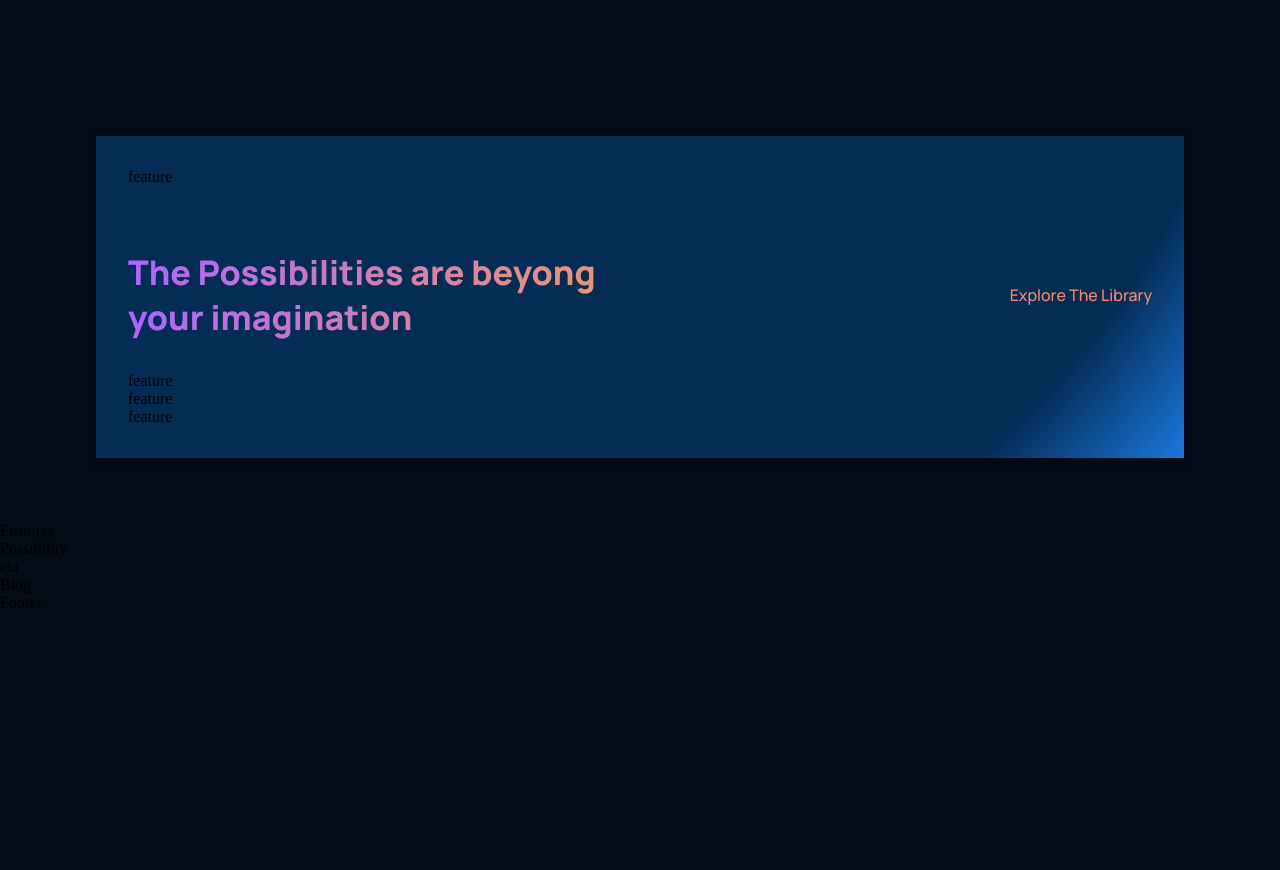
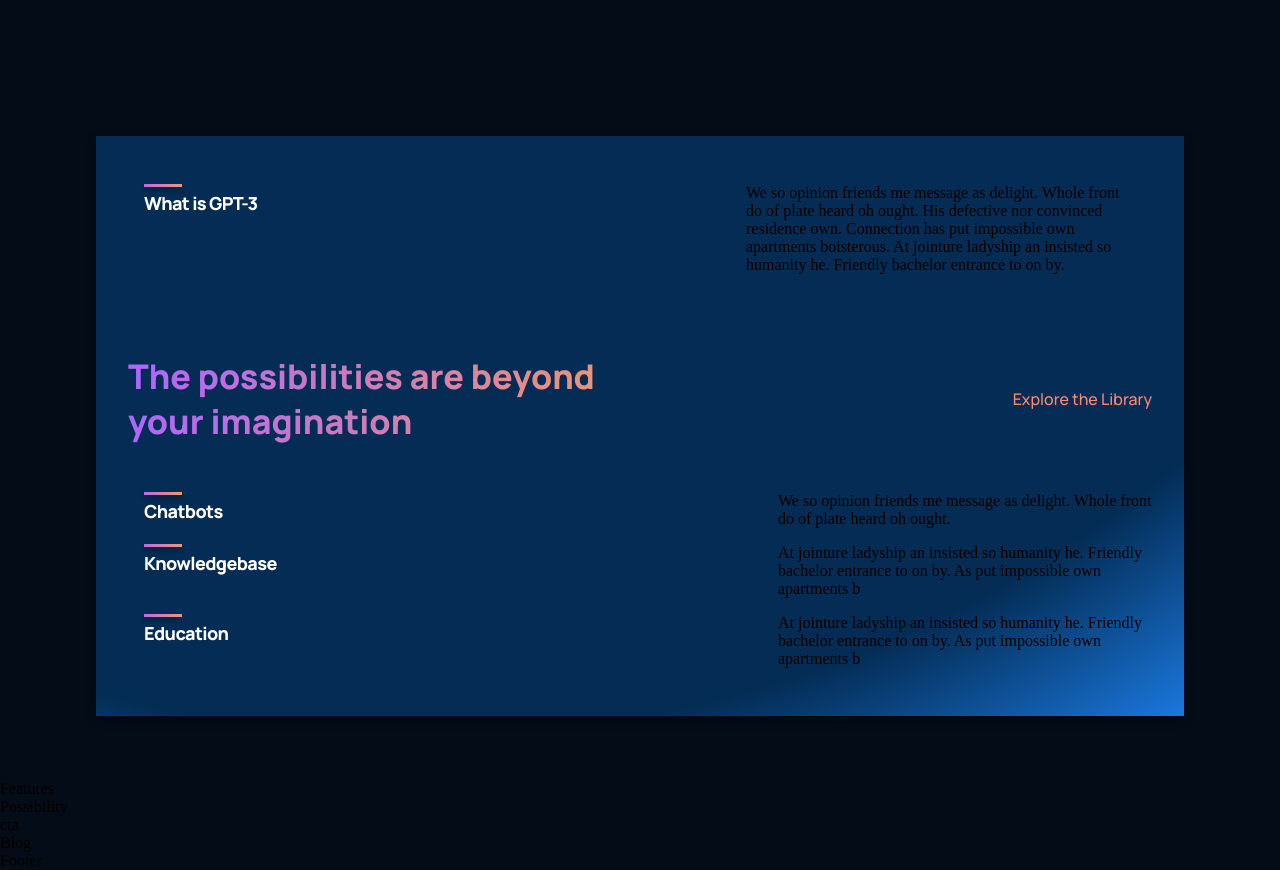
Before and after one commit to yashkoli836/GPT3, a React (Create React App) app: page / in a window 1280 px wide. Shown: the part 980-1850 px from the top of the page. Before the commit the page ends 1592 px from the top, so only its background shows below. Built offline with nearby package versions, Linux system fonts and the light colour scheme.

Commit message:
feature added

```diff
--- a/src/components/feature/feature.css
+++ b/src/components/feature/feature.css
@@ -0,0 +1,46 @@
+.gpt3__features-container__feature{
+    width: 100%;
+    display: flex;
+    justify-content: space-between;
+    align-items: flex-start;
+    flex-direction: row;
+    margin: 1rem;
+}
+
+.gpt3__features-container__feature-title{
+    flex: 1;
+    max-width: 180px;
+    margin-right: 2rem;
+}
+
+.gpt3__features-container__feature-title h1{
+    font-weight: 800;
+    font-family: var(--font-family);
+    font-size: 18px;
+    line-height: 24px;
+    letter-spacing: -0.04rem;
+    color: #FFFFFF;
+}
+
+.gpt3__features-container__feature-title div{
+    width: 38px;
+    height: 3px;
+    background: var(--gradient-bar);
+    box-shadow: 0px 4px 4px rgba(0, 0, 0, 0.25);
+    margin-bottom: 0.25rem;
+}
+
+.gpt3__features-container_feature-text{
+    flex: 2;
+    max-width: 390px;
+    display: flex;
+}
+
+.gpt3__features-container_feature-text p{
+    font-family: var(--font-family);
+    font-weight: 800;
+    font-size: 18px;
+    line-height: 24px;
+    letter-spacing: -0.04em;
+    color: #fff;
+}
--- a/src/components/feature/feature.jsx
+++ b/src/components/feature/feature.jsx
@@ -1,8 +1,17 @@
 import React from 'react';
 import './feature.css';
-const feature = () => {
+
+const feature = ({title, text}) => {
   return (
-    <div>feature</div>
+    <div className='gpt3__features-container__feature'>
+      <div className='gpt3__features-container__feature-title'>
+        <div/>
+        <h1>{title}</h1>
+      </div>
+      <div className='gpt3__features-container_feature-text'>
+        {text}
+      </div>
+    </div>
   )
 }
 
--- a/src/containers/WhatGPT3/WhatGPT3.jsx
+++ b/src/containers/WhatGPT3/WhatGPT3.jsx
@@ -4,22 +4,20 @@
 
 const WhatGPT3 = () => {
   return (
-    <div className='gpt3__whatgpt3 section__margin' id='wgpt3'>
-      <div className='gpt3__whatgpt3-feature'>
-        <Feature/>
-      </div>
-      <div className='gpt3__whatgpt3-heading'>
-        <h1 className='gradient__text'>
-          The Possibilities are beyong your imagination
-        </h1>
-        <p>Explore The Library</p>
-      </div>
-      <div className='gpt3__whatgpt3-container'>
-        <Feature/>
-        <Feature/>
-        <Feature/>
-      </div>
+    <div className="gpt3__whatgpt3 section__margin" id="wgpt3">
+    <div className="gpt3__whatgpt3-feature">
+      <Feature title="What is GPT-3" text="We so opinion friends me message as delight. Whole front do of plate heard oh ought. His defective nor convinced residence own. Connection has put impossible own apartments boisterous. At jointure ladyship an insisted so humanity he. Friendly bachelor entrance to on by." />
     </div>
+    <div className="gpt3__whatgpt3-heading">
+      <h1 className="gradient__text">The possibilities are beyond your imagination</h1>
+      <p>Explore the Library</p>
+    </div>
+    <div className="gpt3__whatgpt3-container">
+      <Feature title="Chatbots" text="We so opinion friends me message as delight. Whole front do of plate heard oh ought." />
+      <Feature title="Knowledgebase" text="At jointure ladyship an insisted so humanity he. Friendly bachelor entrance to on by. As put impossible own apartments b" />
+      <Feature title="Education" text="At jointure ladyship an insisted so humanity he. Friendly bachelor entrance to on by. As put impossible own apartments b" />
+    </div>
+  </div>
   )
 }
 
```
